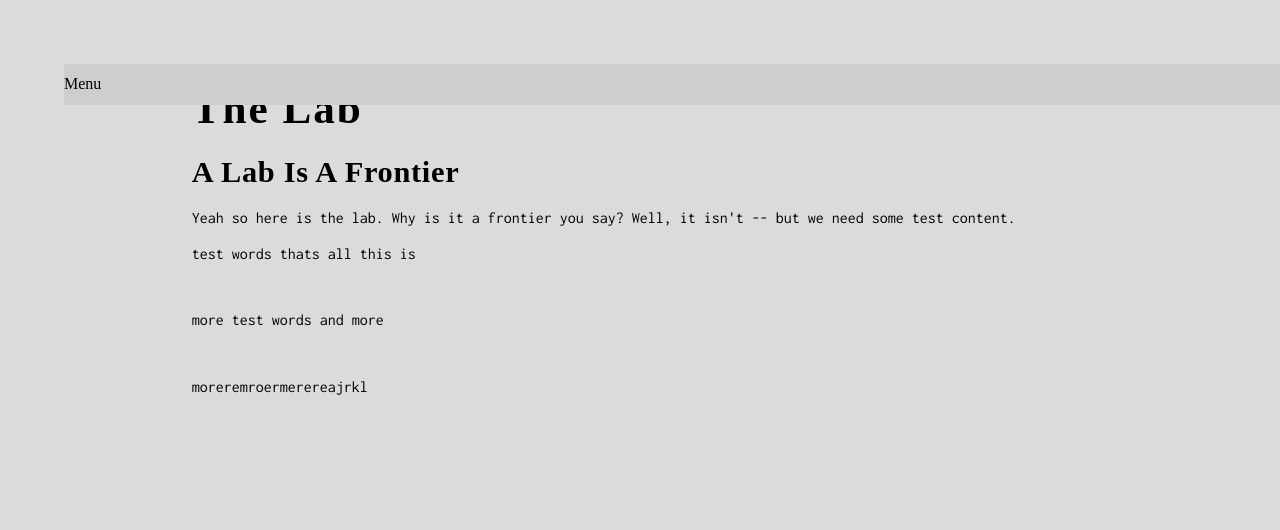
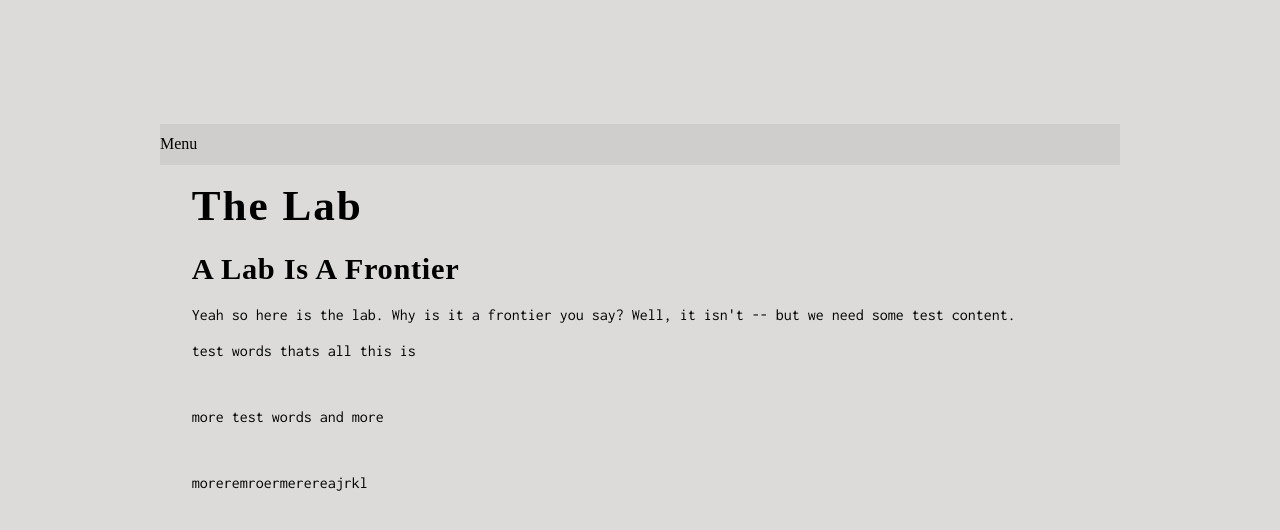
Before and after one commit to msawangwan/msawangwan.github.io, a Jekyll site: the page built from index.html, in a window 1280 px wide. Shown: the top 530 px of the page. Built offline with Jekyll 4.4.1, drawn with Linux system fonts in a browser that asks for light colours; some web fonts are replaced.

Commit message:
margins adjusted

```diff
--- a/css/default-large.css
+++ b/css/default-large.css
@@ -13,7 +13,7 @@
     max-width: 100%;
     margin: 5% 0 auto;
     padding: 10px 0;
-    position: normal;
+    position: static;
     left: 5%;
     right: 5%;
     text-align: left;
```
